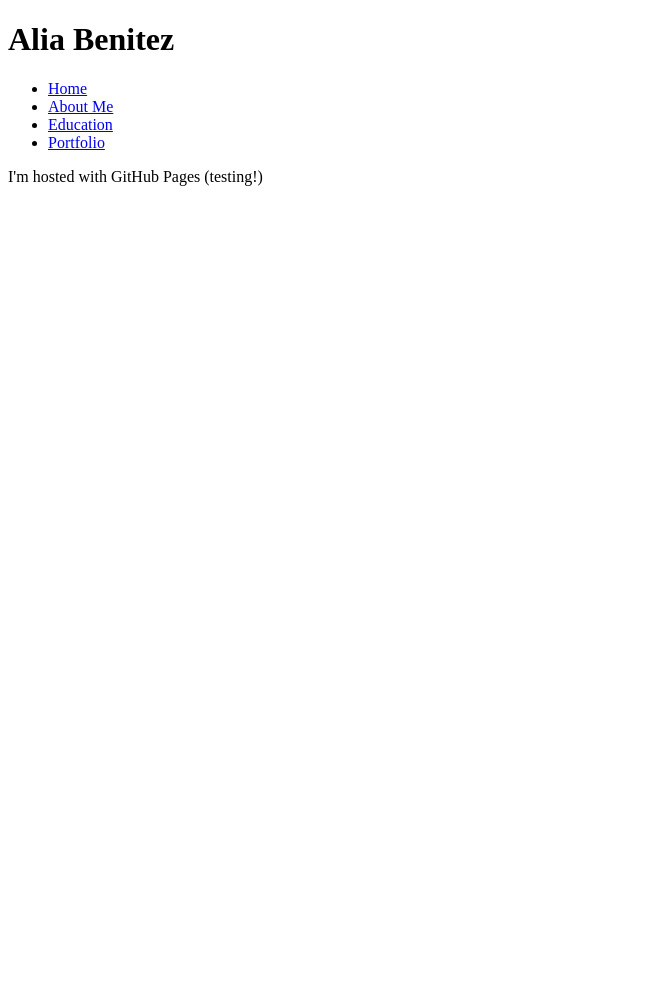
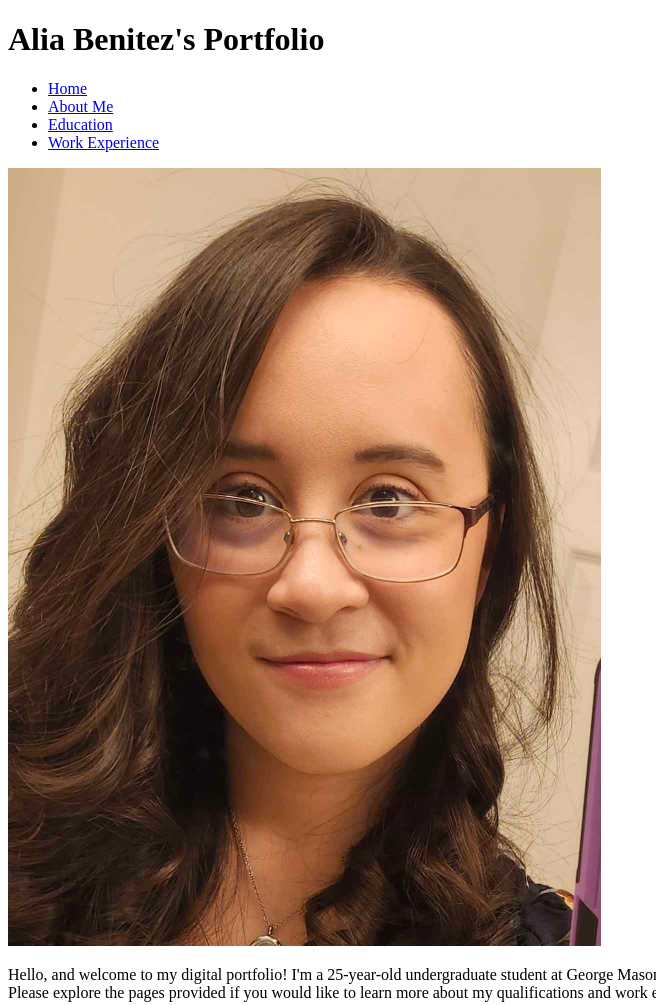
Before and after one commit to alia-j68/aliaj.b-repo, a plain HTML site: page practicesite1/index.html in a window 1280 px wide. Shown: the whole page, without its empty margins (0-656 px from the left). Before the commit the page ends 800 px from the top, so only its background shows below. Drawn offline with Linux system fonts and the light colour scheme.

Commit message:
Picture push
Updated nav bar, synopsis paragraph, and picture addition

```diff
--- a/practicesite1/index.html
+++ b/practicesite1/index.html
@@ -1,15 +1,19 @@
 <!DOCTYPE html>
 <html>
 <body>
-<h1>Alia Benitez</h1>
+<h1>Alia Benitez's Portfolio</h1>
 <nav role="navigation">
 	<ul class="navbar">
 		<li><a href="/">Home</a></li>
 		<li><a href="/">About Me</a></li>
 		<li><a href="/">Education</a></li>
-		<li><a href="/">Portfolio</a></li>
+		<li><a href="/">Work Experience</a></li>
 	</ul>
 </nav>
-<p>I'm hosted with GitHub Pages (testing!)</p>
+<img src="/practicesite1/aliabpicture.jpg"
+	alt="A picture of Alia Benitez, the author of this website."
+	width="593"
+	height="778">
+<p>Hello, and welcome to my digital portfolio! I'm a 25-year-old undergraduate student at George Mason University pursuing a major in English and a minor in Professional and Technical Writing. Please explore the pages provided if you would like to learn more about my qualifications and work experience. I appreciate your time.</p>
 </body>
 </html>
```
Also changed, not shown: practicesite1/aliabpicture.jpg (added).
